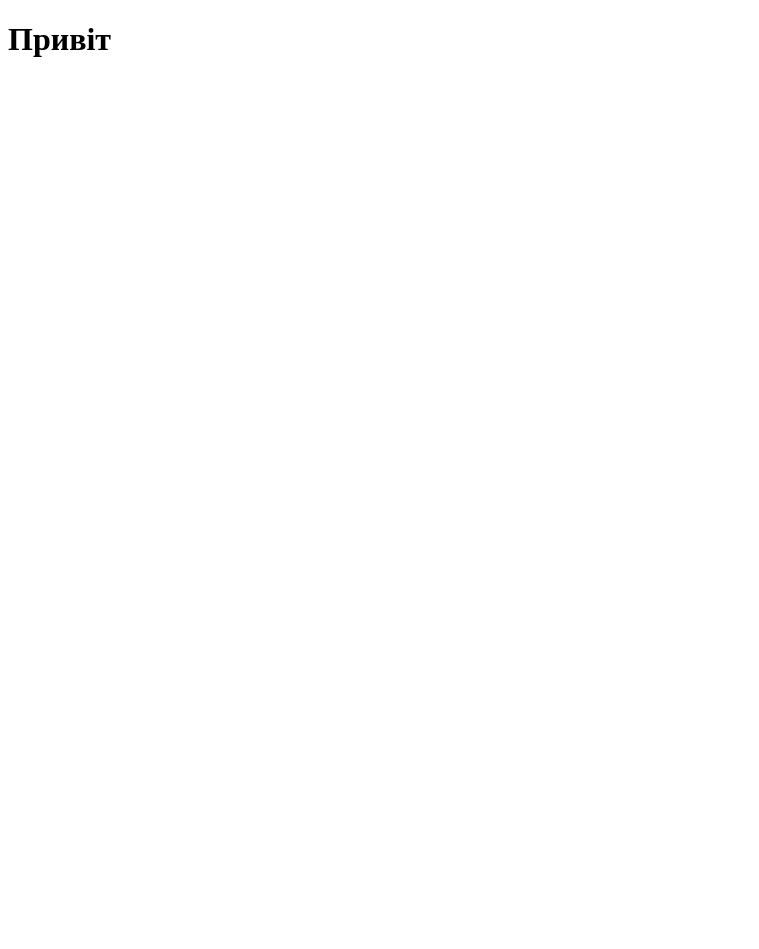
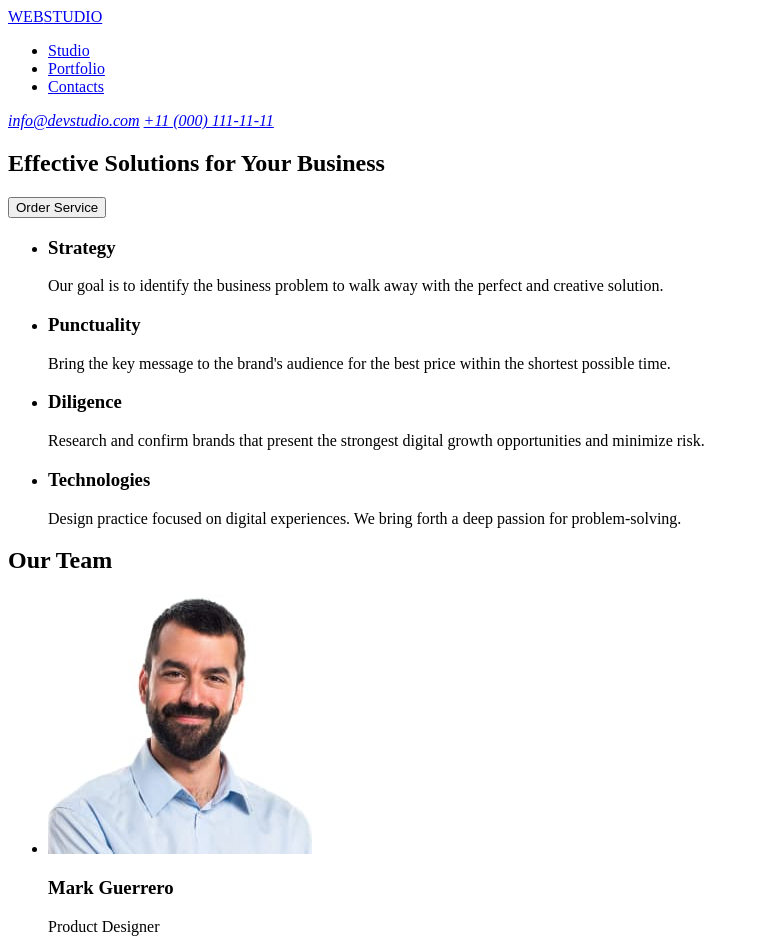
Before and after one commit to AnastasiiaPerevytska/Tutorial, a plain HTML site: page index.html in a window 1280 px wide. Shown: the top 949 px of the page, without its empty margins (0-759 px from the left). Before the commit the page ends 800 px from the top, so only its background shows below. Drawn offline with Linux system fonts and the light colour scheme.

Commit message:
goit-markup-hw-01

```diff
--- a/index.html
+++ b/index.html
@@ -4,11 +4,94 @@
 <head>
     <meta charset="UTF-8">
     <meta name="viewport" content="width=device-width, initial-scale=1.0">
-    <title>Document</title>
+    <title>WebStudio</title>
 </head>
 
 <body>
-    <h1>Привіт</h1>
+    <header>
+        <a href="/">
+            <span>WEB</span><span>STUDIO</span>
+        </a>
+        <nav>
+            <ul>
+                <li><a href="#studio">Studio</a></li>
+                <li><a href="#portfolio">Portfolio</a></li>
+                <li><a href="#contacts">Contacts</a></li>
+            </ul>
+        </nav>
+        <address>
+            <a href="mailto:info@devstudio.com">info@devstudio.com</a>
+            <a href="tel:+110001111111">+11 (000) 111-11-11</a>
+        </address>
+    </header>
+
+    <main>
+        <section>
+            <h1>Effective Solutions for Your Business</h1>
+            <button type="button">Order Service</button>
+        </section>
+
+        <section>
+            <ul>
+                <li>
+                    <h3>Strategy</h3>
+                    <p>Our goal is to identify the business
+                        problem to walk away with the perfect and creative solution.</p>
+                </li>
+                <li>
+                    <h3>Punctuality</h3>
+                    <p>Bring the key message to the brand's audience for the best price within the shortest possible
+                        time.</p>
+                </li>
+                <li>
+                    <h3>Diligence</h3>
+                    <p>Research and confirm brands that present the strongest digital growth opportunities and minimize
+                        risk.</p>
+                </li>
+                <li>
+                    <h3>Technologies</h3>
+                    <p>Design practice focused on digital experiences. We bring forth a deep passion for
+                        problem-solving.</p>
+                </li>
+            </ul>
+        </section>
+        <section>
+            <h2>Our Team</h2>
+            <ul>
+                <li>
+                    <img src="images/employer1.jpg" alt="photo of mark">
+                    <h3>Mark Guerrero</h3>
+                    <p>Product Designer</p>
+                </li>
+
+                <li>
+                    <img src=images/employer2.jpg alt="photo of tom">
+                    <h3>Tom Ford</h3>
+                    <p>Frontend Developer</p>
+                </li>
+
+                <li>
+                    <img src="images/emloyer3.jpg" alt="photo of camila">
+                    <h3>Camila Garcia</h3>
+                    <p>Marketing</p>
+                </li>
+
+                <li>
+                    <img src="images/employer4.jpg" alt="photo of daniel">
+                    <h3>Daniel Wilson</h3>
+                    <p>UI Designer</p>
+                </li>
+            </ul>
+        </section>
+    </main>
+
+    <footer>
+        <a href="/">
+            <span>WEB</span><span>STUDIO</span>
+        </a>
+        <p>Increase the flow of customers and sales for your business with digital marketing & growth solutions.</p>
+    </footer>
+
 </body>
 
 </html>
```
Also changed, not shown: images/emloyer3.jpg (added), images/employer1.jpg (added), images/employer2.jpg (added), images/employer4.jpg (added).
